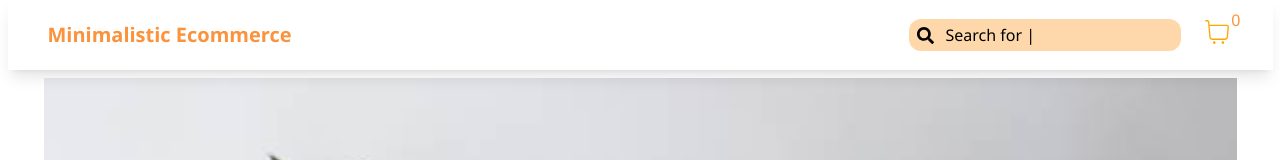
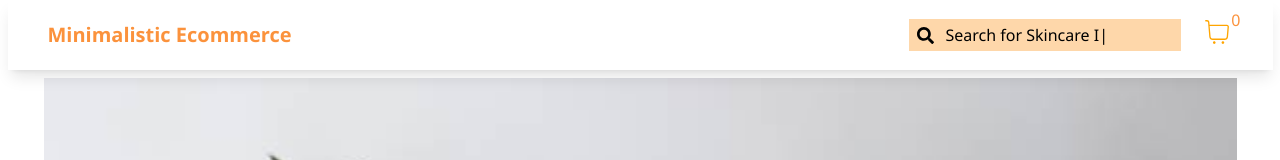
Before and after one commit to mackbookpr/Minimalistic-Ecommerce, a React (Create React App) app: page / in a window 1280 px wide. Shown: the top 160 px of the page. Built offline with nearby package versions, Linux system fonts and the light colour scheme.

Commit message:
Made changes in search bar

```diff
--- a/package.json
+++ b/package.json
@@ -23,6 +23,7 @@
     "slick-carousel": "^1.8.1",
     "styled-components": "^6.1.8",
     "styled-theming": "^2.2.0",
+    "uuid": "^7.0.3",
     "web-vitals": "^2.1.4"
   },
   "scripts": {
--- a/src/Components/Navbar.jsx
+++ b/src/Components/Navbar.jsx
@@ -47,7 +47,7 @@ function Navbar() {
         }
     }
 
-    const texts = ['Furniture', 'Kitchen Items', 'Skincare Items', 'Electronic Products'];
+    const texts = ['Furniture Items', 'Kitchen Items', 'Skincare Items', 'Electronics Products'];
     const totalQuantity = cartItems.reduce((total, item) => total + item.Quantity, 0);
 
 
@@ -107,31 +107,42 @@ function Navbar() {
     const [hide, setHide] = useState(true);
     const [hamburger, setHamburger] = useState();
     const [isVisible, setIsVisible] = useState(false);
-    const [search, setSearch] = useState(false);
-    const [value, setValue] = useState("");
-    const [query, setQuery] = useState('');
-    const onInput = (e) => setValue(e.target.value);
+    const [searchInput, setSearchInput] = useState("");
+    const [filteredItems, setFilteredItems] = useState([]);
 
-    const onClear = () => {
-        setValue("");
-        setSearch(false);
+    const handleInputChange = (e) => {
+        const inputValue = e.target.value;
+        setSearchInput(inputValue);
+        if (!inputValue) setFilteredItems([]);
+
+        const firstCharFilteredItems = texts.filter(item => {
+            return item.charAt(0).toLowerCase() === inputValue.charAt(0).toLowerCase();
+        });
+
+        if (firstCharFilteredItems.length === 0) return [];
+
+        const FilteredItems = firstCharFilteredItems.filter(item => {
+            return item.toLowerCase().includes(inputValue.toLowerCase());
+        });
+        setFilteredItems(FilteredItems);
     };
-
-    const handleSearchInputChange = (e) => {
-        setSearch(true);
-        setQuery(e.target.value);
-    }
-
     return (
         <section className='sticky w-full top-0 z-50'>
-            <section className='xl:max-w-[1265px] lg:max-w-[1035px] md:max-w-[830px] m-auto shadow-lg py-3 flex items-center justify-between h-[70px] gap-10 px-10 bg-white relative'>
+            <section className='xl:max-w-[1265px] lg:max-w-[1035px] m-auto shadow-lg py-3 flex items-center justify-between h-[70px] gap-10 px-10 bg-white relative'>
                 <h1 className={`text-xl text-orange-400 font-bold`}><Link to="/">Minimalistic Ecommerce</Link></h1>
                 <div className='flex gap-24 justify-between text-orange-400 items-center'>
                     <div className={`flex items-center justify-end gap-2 md:gap-5`}>
-                        <div className={`text-md gap-3 flex items-center rounded-xl bg-orange-200 py-1 md:px-2 px-1 w-[17em]`}>
-                            <button><FaSearch size="17" color='black' onClick={() => setSearch(true)} /></button>
-                            <input type="search" name="Search" value={value} onInput={onInput} placeholder={'Search for ' + (typedText + '|')} autoComplete='off' className={`Input bg-orange-200 focus:outline-none w-full`} onChange={handleSearchInputChange}
+                        <div className={`text-md gap-3 flex items-center bg-orange-200 py-1 md:px-2 px-1 w-[17em] relative`}>
+                            <button><FaSearch size="17" color='black' /></button>
+                            <input type="search" name="Search" value={searchInput} onChange={handleInputChange} placeholder={'Search for ' + (typedText + '|')} autoComplete='off' className={`Input bg-orange-200 focus:outline-none w-full`}
                             />
+                            {searchInput && (
+                                <div className="absolute bg-orange-100 w-full -bottom-4 left-0 translate-y-1/2 shadow-md">
+                                    {filteredItems.map((item, index) => (
+                                        <Link to={`/${filteredItems[0].split(' ')[0]}`}><div key={index} className="px-4 py-1 cursor-pointer">{item}</div></Link>
+                                    ))}
+                                </div>
+                            )}
                         </div>
                         <div className='relative'>
                             <button><CiShoppingCart size={32} color='orange' onClick={() => handleShoppingCart(true)} /></button>
```
Also changed, not shown: 2 other files (tests, documents, lock files or other folders).
